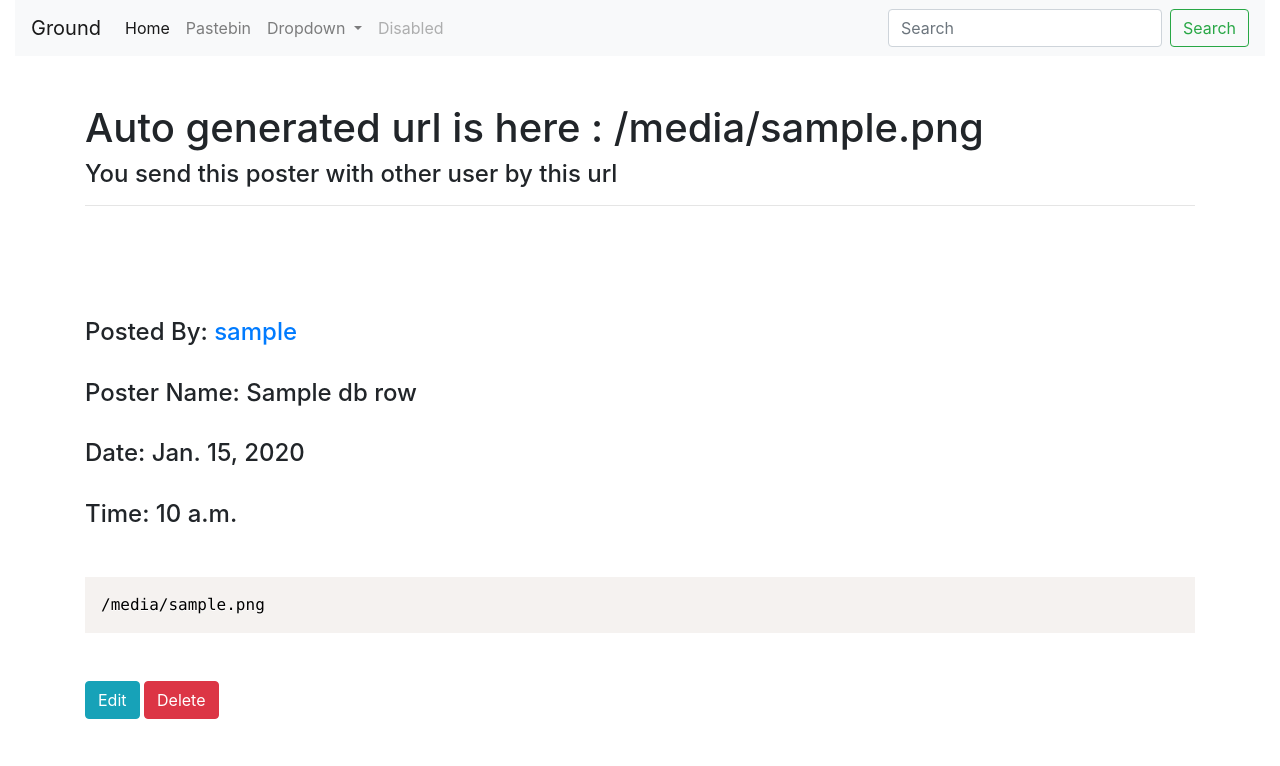
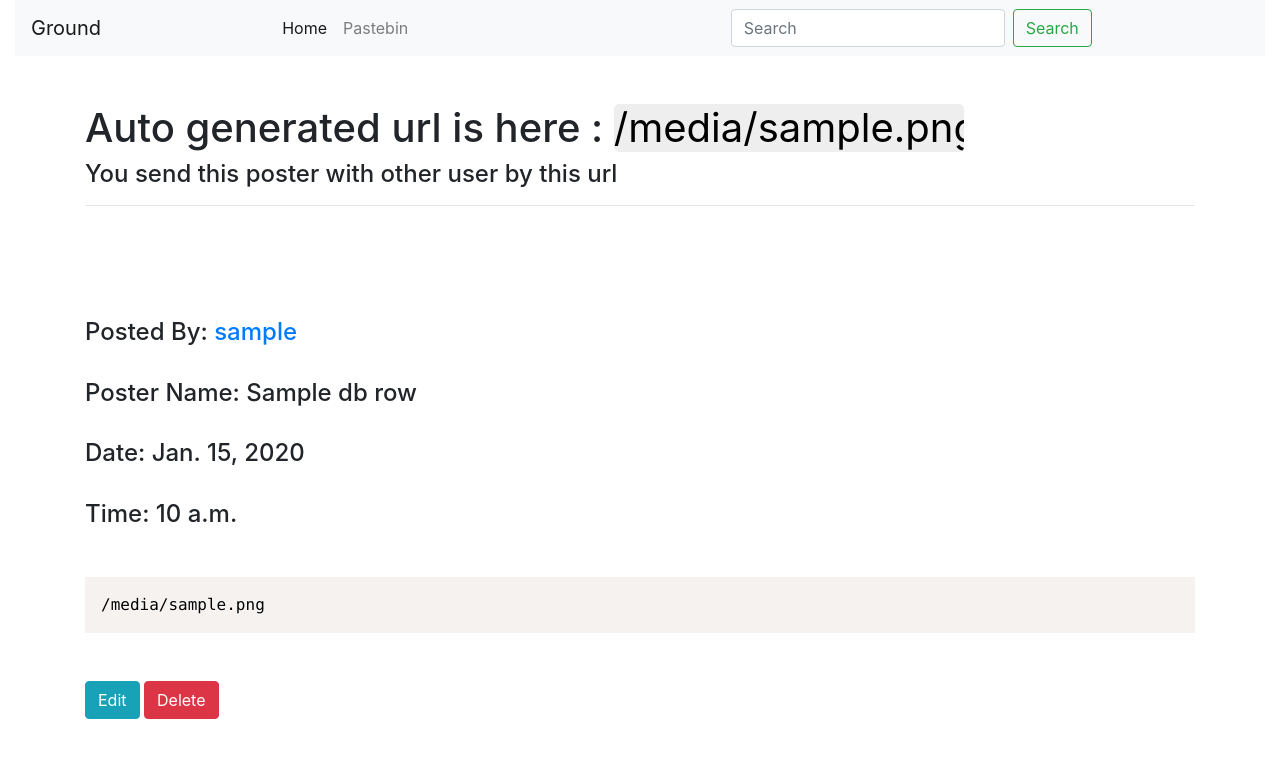
Before and after one commit to Akashkarmokar/Ground, a Django app: template pastebin/templates/pastebin/show.html in a window 1280 px wide. Shown: the top 766 px of the page. Run offline with Django 3.2, Linux system fonts and the light colour scheme; the template is opened without the code that fills it: most values are stand-ins (such as "Sample title", 1, 10 or a date in 2020); some libraries are stand-ins or nearby versions.

Commit message:
textSelecting

```diff
--- a/home/static/basic/css/my_style.css
+++ b/home/static/basic/css/my_style.css
@@ -0,0 +1,23 @@
+* {
+    margin: 0 auto;
+    padding: 0;
+}
+
+::selection {
+    color: #fff;
+    background: tomato;
+  }
+.paste-link {
+    color: red;
+    border: none;
+    background: transparent;
+}
+input#copyText{
+    width: 350px;
+    text-align: center;
+    cursor: pointer;
+    border-radius: 5p;
+    background: #eee;
+    border: none;
+    border-radius: 5px;
+}
--- /dev/null
+++ b/home/static/basic/js/main.js
@@ -0,0 +1,7 @@
+
+function copyText() {
+    var copyText = document.getElementById("copyText");
+    copyText.select();
+    copyText.setSelectionRange(0, 99999)
+    alert("Copied : " + copyText.value);
+}
--- a/home/templates/home/base.html
+++ b/home/templates/home/base.html
@@ -31,5 +31,7 @@
     <script src="{% static 'basic/js/bootstrap.js' %}"></script>
     <script src="{% static 'basic/js/popper.js' %}"></script>
     <script src="{% static 'basic/js/prism.js' %}"></script>
+    <script src="{% static 'basic/js/main.js' %}"></script>
+
 </body>
 </html>
--- a/home/templates/home/navbar.html
+++ b/home/templates/home/navbar.html
@@ -12,20 +12,7 @@
       <li class="nav-item">
         <a class="nav-link" href="{% url 'bin_url' %}">Pastebin</a>
       </li>
-      <li class="nav-item dropdown">
-        <a class="nav-link dropdown-toggle" href="#" id="navbarDropdown" role="button" data-toggle="dropdown" aria-haspopup="true" aria-expanded="false">
-          Dropdown
-        </a>
-        <div class="dropdown-menu" aria-labelledby="navbarDropdown">
-          <a class="dropdown-item" href="#">Action</a>
-          <a class="dropdown-item" href="#">Another action</a>
-          <div class="dropdown-divider"></div>
-          <a class="dropdown-item" href="#">Something else here</a>
-        </div>
-      </li>
-      <li class="nav-item">
-        <a class="nav-link disabled" href="#" tabindex="-1" aria-disabled="true">Disabled</a>
-      </li>
+
     </ul>
     <form class="form-inline my-2 my-lg-0">
       <input class="form-control mr-sm-2" type="search" placeholder="Search" aria-label="Search">
--- a/pastebin/templates/pastebin/bin.html
+++ b/pastebin/templates/pastebin/bin.html
@@ -3,7 +3,7 @@
 
 {% if msg %}
     {% block msg %}
-        <h2 class="bg-info">{{msg}}</h2>
+         <h2 class="bg-info">{{msg}}</h2>
     {% endblock msg %}
 {% endif %}
 
--- a/pastebin/templates/pastebin/show.html
+++ b/pastebin/templates/pastebin/show.html
@@ -5,7 +5,13 @@
     {% if msg %}
         <h1 class="text-center bg bg-success">Code Updated Succesfully</h1>
     {% endif %}
-    <h1>Auto generated url is here : {{db_row.poster_url}} </h1>
+
+        <h1 >Auto generated url is here :
+            <input onclick="copyText()"  type="text" value="{{db_row.poster_url}}" id="copyText">
+        </h1>
+
+
+
     <h4>You send this poster with other user by this url </h4>
     <hr>
 {% endblock msg %}
```
Also changed, not shown: db.sqlite3.
